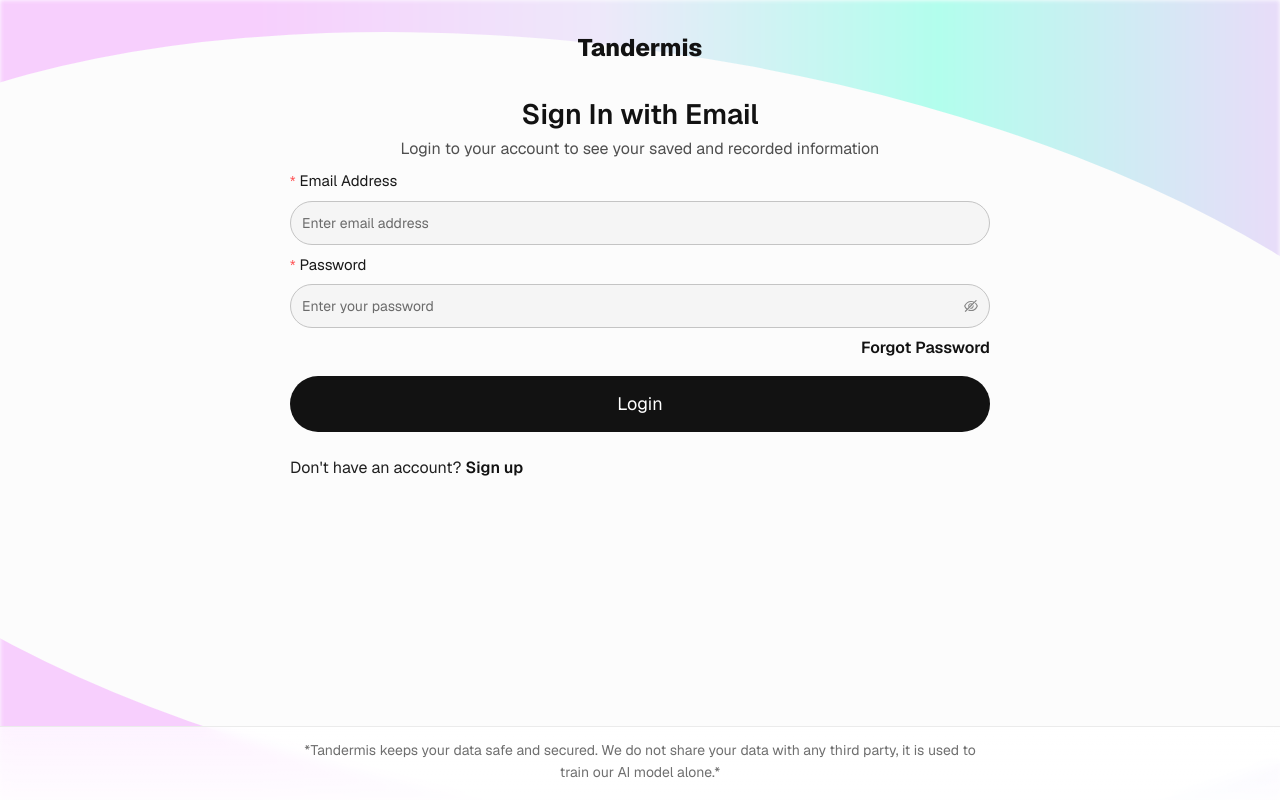
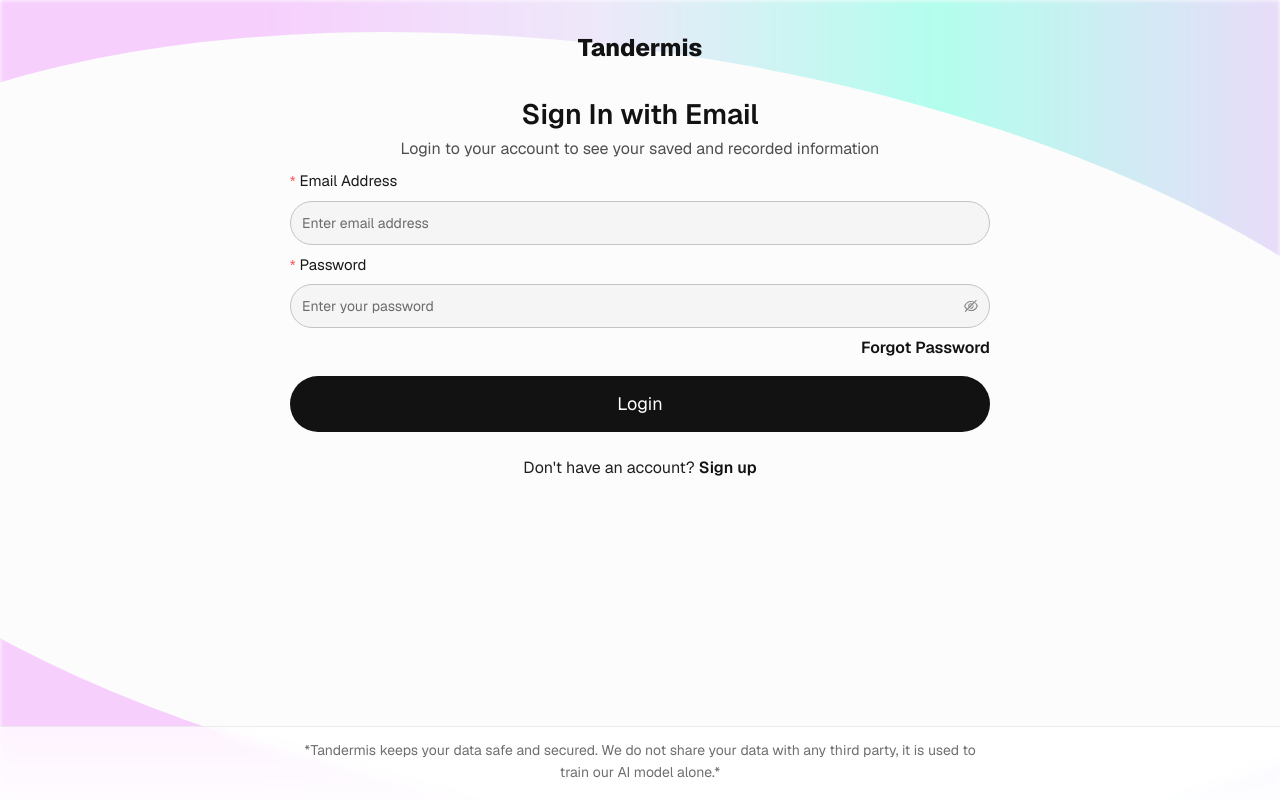
Before and after one commit to Oreoluwaibk/tandermis, a Next.js app: page /auth/login in a window 1280 px wide. Built offline with nearby package versions, Linux system fonts and the light colour scheme; no server answers.

Commit message:
update changes

```diff
--- a/component/auth/Login.tsx
+++ b/component/auth/Login.tsx
@@ -106,7 +106,7 @@ const Login = () => {
             </Button>
           </FormItem>
 
-          <p className="text-base">
+          <p className="text-base text-center">
             Don&apos;t have an account?{" "}
             <Link href="/auth/signup" className="text-[#121212]! font-semibold">
               Sign up
--- a/component/auth/Signup.tsx
+++ b/component/auth/Signup.tsx
@@ -194,9 +194,9 @@ const Signup = () => {
               name="phone_number"
               label="Phone number"
               rules={[{ required: true, message: "Enter phone number" }]}
-              extra="For Nigerian numbers, omit the leading 0 (e.g. 8142833037)"
+              extra="For Nigerian numbers, omit the leading 0 (e.g. 8123458985)"
             >
-              <Input className="h-11!" placeholder="8142833037" />
+              <Input className="h-11!" placeholder="8123458985" />
             </FormItem>
           </div>
 
```
